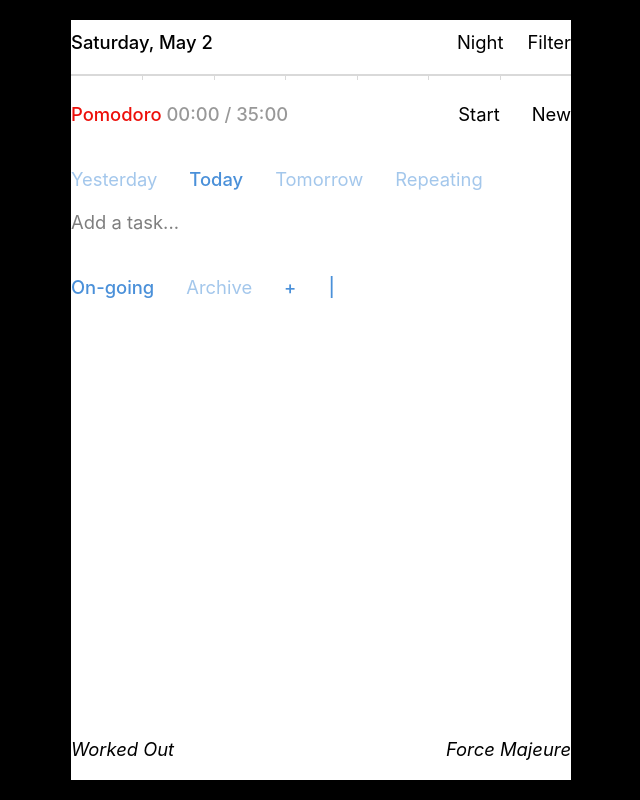
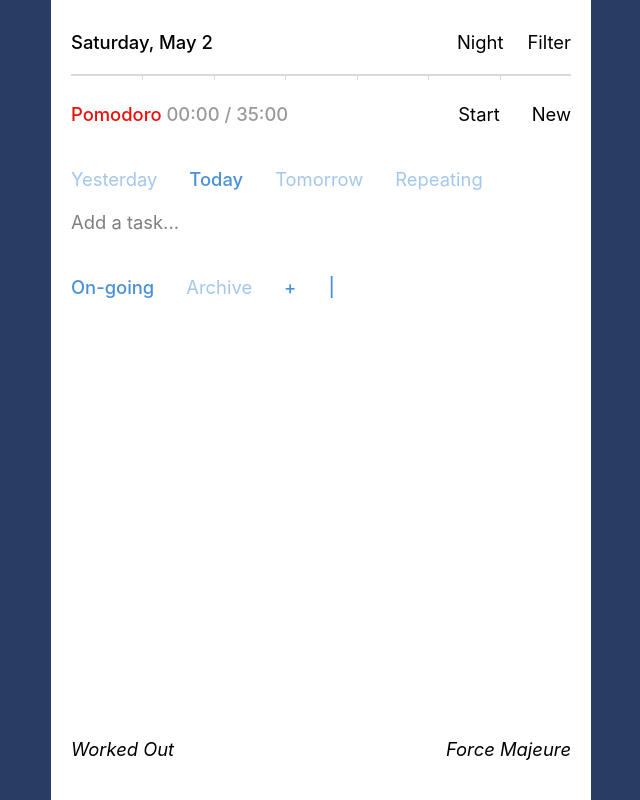
Before and after one commit to RowYourBoats/Until, a Next.js app: page / in a window 1280 px wide. Shown: the whole page, without its empty margins (319-959 px from the left). Built offline with nearby package versions, Linux system fonts and the light colour scheme.

Commit message:
Padding fix.

```diff
--- a/src/app/globals.css
+++ b/src/app/globals.css
@@ -38,7 +38,7 @@
 }
 
 body {
-  background: #000;
+  background: #293c64;
   color: var(--foreground);
   font-family: var(--font-family);
   -webkit-font-smoothing: antialiased;
--- a/src/app/page.tsx
+++ b/src/app/page.tsx
@@ -2,7 +2,7 @@ import EventList from "@/components/EventList";
 
 export default function Home() {
   return (
-    <main style={{ minHeight: "100vh", display: "flex", flexDirection: "column", alignItems: "center", padding: "20px" }}>
+    <main style={{ minHeight: "100vh", display: "flex", flexDirection: "column", alignItems: "center" }}>
       <EventList />
     </main>
   );
--- a/src/components/EventList.module.css
+++ b/src/components/EventList.module.css
@@ -1,11 +1,12 @@
 .container {
-  max-width: 500px;
+  max-width: 540px;
   width: 100%;
   background: var(--background);
   letter-spacing: normal;
   display: flex;
   flex-direction: column;
   flex: 1;
+  padding: 20px;
 }
 
 .header {
```
